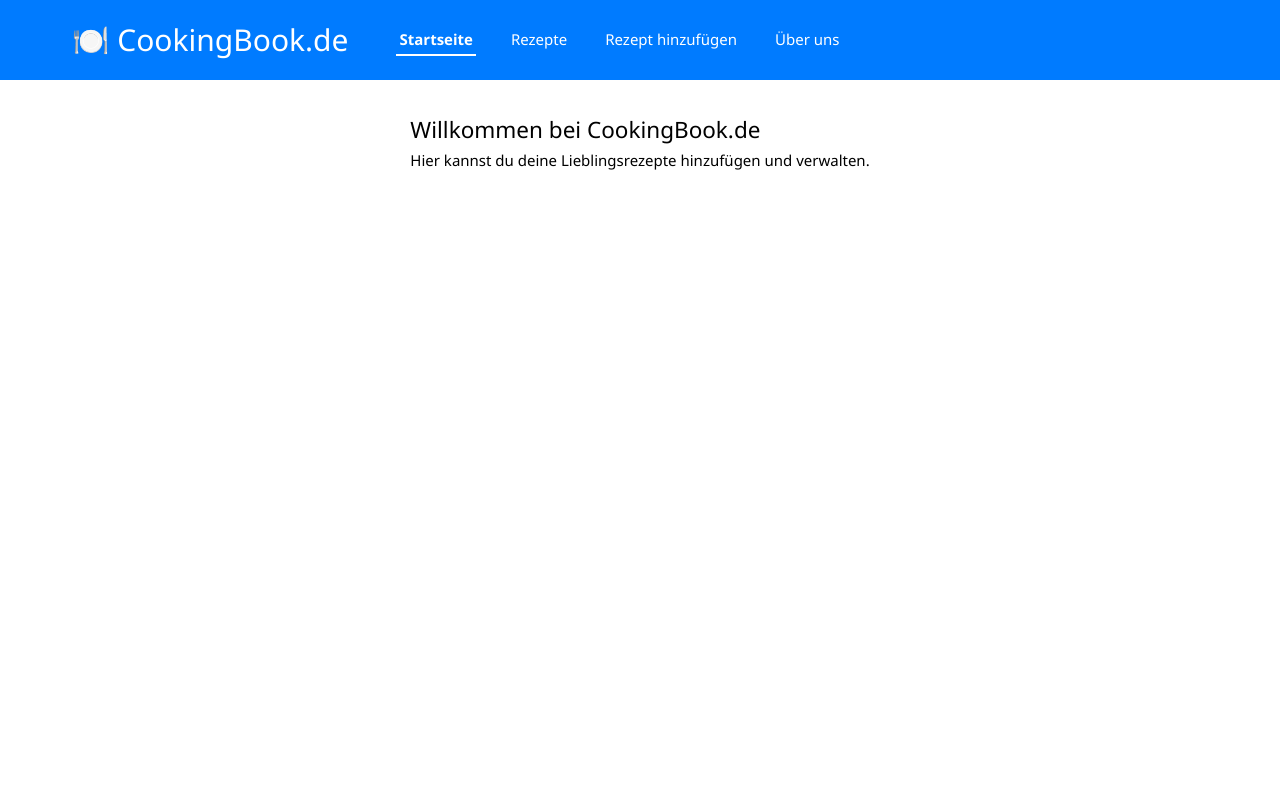
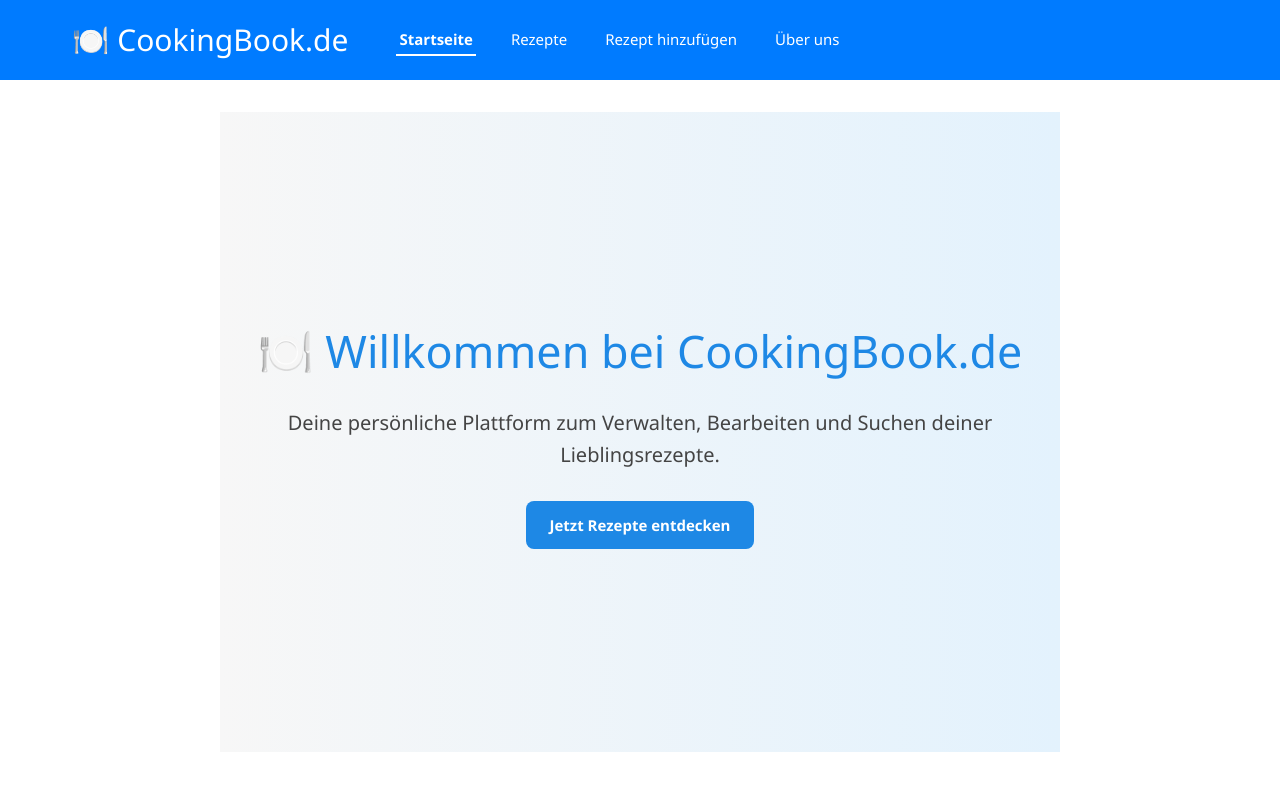
Before and after one commit to Leif007/Front-CookingBook.de, a Vue app: page / in a window 1280 px wide. Shown: the top 790 px of the page. Built offline with nearby package versions, Linux system fonts and the light colour scheme; the HTML template or start-up script is replaced by a standard one.

Commit message:
suchfunktion

```diff
--- a/src/components/RecipeList.vue
+++ b/src/components/RecipeList.vue
@@ -14,7 +14,8 @@ const emit = defineEmits(['edit', 'delete'])
 </script>
 
 <template>
-  <ul>
+  <div>
+    <ul v-if="rezepte.length > 0">
       <li v-for="rezept in rezepte" :key="rezept.id">
         <h3>{{ rezept.name }}</h3>
         <p><strong>Kategorie:</strong> {{ rezept.category }}</p>
@@ -24,4 +25,21 @@ const emit = defineEmits(['edit', 'delete'])
         <button @click="emit('delete', rezept)">Löschen</button>
       </li>
     </ul>
+
+    <div v-else class="keine-treffer">
+      <p>❌ Es wurde kein passendes Rezept gefunden.</p>
+    </div>
+  </div>
 </template>
+
+<style scoped>
+.keine-treffer {
+  padding: 1rem;
+  border: 1px dashed #aaa;
+  text-align: center;
+  color: #444;
+  background-color: #f8f8f8;
+  border-radius: 8px;
+  margin-top: 1rem;
+}
+</style>
--- /dev/null
+++ b/src/components/SearchBar.vue
@@ -0,0 +1,42 @@
+<template>
+  <div class="search-bar">
+    <input
+      type="text"
+      v-model="search"
+      placeholder="🔎 Nach Rezept suchen..."
+      @input="$emit('update:modelValue', search)"
+    />
+  </div>
+</template>
+
+<script setup lang="ts">
+import { ref, watch } from 'vue'
+
+const props = defineProps<{
+  modelValue: string
+}>()
+
+const search = ref(props.modelValue)
+</script>
+
+<style scoped>
+.search-bar {
+  margin: 1rem auto;
+  max-width: 600px;
+  text-align: center;
+}
+
+.search-bar input {
+  width: 100%;
+  padding: 0.75rem 1rem;
+  font-size: 1rem;
+  border: 2px solid #ccc;
+  border-radius: 8px;
+  transition: border-color 0.3s;
+}
+
+.search-bar input:focus {
+  outline: none;
+  border-color: #007bff;
+}
+</style>
--- a/src/views/HomeView.vue
+++ b/src/views/HomeView.vue
@@ -1,7 +1,57 @@
 <!-- HomeView.vue -->
 <template>
-  <section>
-    <h2>Willkommen bei CookingBook.de</h2>
-    <p>Hier kannst du deine Lieblingsrezepte hinzufügen und verwalten.</p>
+  <section class="home-hero">
+    <div class="content-box">
+      <h1>🍽️ Willkommen bei CookingBook.de</h1>
+      <p class="subtitle">
+        Deine persönliche Plattform zum Verwalten, Bearbeiten und Suchen deiner Lieblingsrezepte.
+      </p>
+      <router-link to="/rezepte" class="cta-button">
+        Jetzt Rezepte entdecken
+      </router-link>
+    </div>
   </section>
 </template>
+
+<style scoped>
+.home-hero {
+  display: flex;
+  justify-content: center;
+  align-items: center;
+  padding: 100px 20px;
+  text-align: center;
+  background: linear-gradient(to right, #f7f7f7, #e3f2fd);
+  min-height: 80vh;
+}
+
+.content-box {
+  max-width: 800px;
+}
+
+h1 {
+  font-size: 2.8rem;
+  color: #1e88e5;
+  margin-bottom: 20px;
+}
+
+.subtitle {
+  font-size: 1.25rem;
+  color: #444;
+  margin-bottom: 30px;
+}
+
+.cta-button {
+  display: inline-block;
+  padding: 12px 24px;
+  background-color: #1e88e5;
+  color: white;
+  font-weight: bold;
+  border-radius: 8px;
+  text-decoration: none;
+  transition: background-color 0.3s ease;
+}
+
+.cta-button:hover {
+  background-color: #1565c0;
+}
+</style>
--- a/src/views/RecipeView.vue
+++ b/src/views/RecipeView.vue
@@ -1,16 +1,18 @@
 <script setup lang="ts">
-import { ref, onMounted } from 'vue'
+import { ref, computed, onMounted } from 'vue'
 import RecipeList from '@/components/RecipeList.vue'
 import EditableRecipeForm from '@/components/EditableRecipeForm.vue'
-import DeleteRecipeModal from '@/components/DeleteRecipeModal.vue' // <- Importieren
+import DeleteRecipeModal from '@/components/DeleteRecipeModal.vue'
+import SearchBar from '@/components/SearchBar.vue'
 
 type Recipe = { id: number; name: string; category: string; cookingTime: number }
 
 const gerichte = ref<Recipe[]>([])
-const showEditModal = ref(false)
+const showModal = ref(false)
+const selectedRecipe = ref<Recipe | null>(null)
 const showDeleteModal = ref(false)
-
-const selectedRecipe = ref<Recipe | null>(null)
+const deleteTarget = ref<Recipe | null>(null)
+const searchQuery = ref('')
 
 const fetchGerichte = async () => {
   try {
@@ -23,19 +25,24 @@ const fetchGerichte = async () => {
 
 const openEditForm = (rezept: Recipe) => {
   selectedRecipe.value = rezept
-  showEditModal.value = true
+  showModal.value = true
+}
+
+const closeForm = () => {
+  showModal.value = false
+  selectedRecipe.value = null
 }
 
 const openDeleteModal = (rezept: Recipe) => {
-  selectedRecipe.value = rezept
+  deleteTarget.value = rezept
   showDeleteModal.value = true
 }
 
-const closeModals = () => {
-  showEditModal.value = false
-  showDeleteModal.value = false
-  selectedRecipe.value = null
-}
+const filteredGerichte = computed(() =>
+  gerichte.value.filter(r =>
+    r.name.toLowerCase().includes(searchQuery.value.toLowerCase())
+  )
+)
 
 onMounted(fetchGerichte)
 </script>
@@ -44,25 +51,31 @@ onMounted(fetchGerichte)
   <section>
     <h2>Gerichte aus der Datenbank</h2>
 
+    <!-- 🔍 Suchleiste -->
+    <SearchBar v-model="searchQuery" />
+
+    <!-- Rezeptliste -->
     <RecipeList
-      :rezepte="gerichte"
+      :rezepte="filteredGerichte"
       @edit="openEditForm"
       @delete="openDeleteModal"
     />
 
+    <!-- Bearbeiten -->
     <EditableRecipeForm
-      v-if="showEditModal"
+      v-if="showModal"
       :initial-recipe="selectedRecipe"
-      @close="closeModals"
-      @updated="() => { closeModals(); fetchGerichte(); }"
+      @close="closeForm"
+      @updated="() => { closeForm(); fetchGerichte(); }"
     />
 
+    <!-- Löschen -->
     <DeleteRecipeModal
       v-if="showDeleteModal"
-      :recipe-id="selectedRecipe?.id!"
-      :recipe-name="selectedRecipe?.name!"
-      @close="closeModals"
-      @deleted="() => { closeModals(); fetchGerichte(); }"
+      :recipe-id="deleteTarget?.id"
+      :recipe-name="deleteTarget?.name"
+      @close="() => { showDeleteModal = false }"
+      @deleted="() => { showDeleteModal = false; fetchGerichte(); }"
     />
   </section>
 </template>
```
Lines whose indentation alone changed are shown as unchanged.
